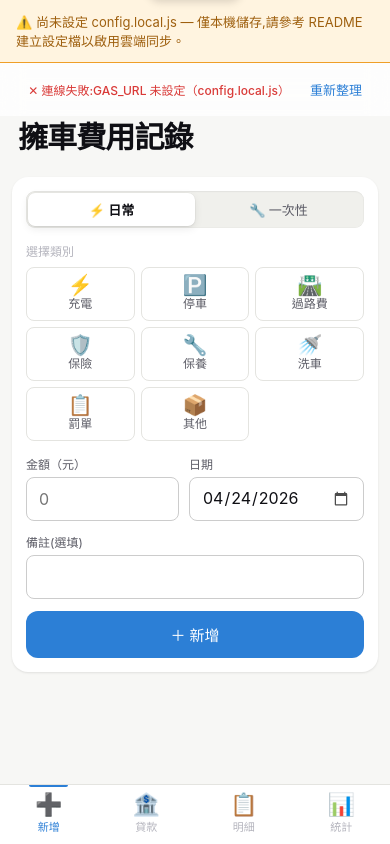
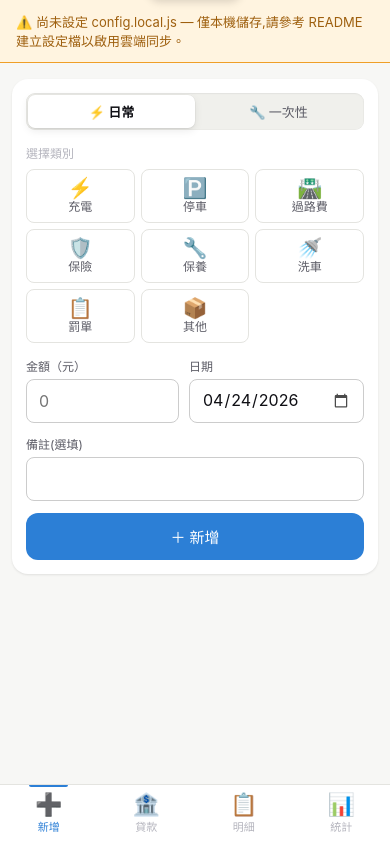
Before and after one commit to kmes6817/ev-tracker, a website with bundled scripts: page index.html in a window 390 px wide. Built offline with nearby package versions, Linux system fonts and the light colour scheme.

Commit message:
feat(ui): remove persistent top bar (title + sync status)
Per user request — the sticky header felt cluttered on mobile first screen.

- Removed: .sync-bar (title + sync msg + reload button) + .large-title
- Replacement: sync state now surfaces via toast on errors; successful
  sync is silent. Manual refresh remains as pull-to-refresh.
- #sync-msg kept as visually-hidden role=status live region so screen
  readers still hear 'loaded', 'syncing', 'error' transitions.
- Removed associated CSS (~80 lines) and scroll-throttle IIFE.
- body now has padding-top: env(safe-area-inset-top) so iPhone notch
  doesn't overlap content.

Net: content starts ~44px higher on first screen. SW cache v12.

```diff
--- a/css/app.css
+++ b/css/app.css
@@ -118,6 +118,7 @@ body {
 body {
   max-width: 520px;
   margin: 0 auto;
+  padding-top: env(safe-area-inset-top);
   padding-bottom: calc(72px + env(safe-area-inset-bottom));
   min-height: 100vh;
   min-height: 100dvh;
@@ -155,77 +156,8 @@ button {
   border: 0;
 }
 
-/* ---------- Sync bar (navigation bar) ---------- */
-.sync-bar {
-  display: flex;
-  align-items: center;
-  justify-content: space-between;
-  gap: 8px;
-  padding: 8px 16px;
-  background: var(--surface);
-  border-bottom: 0.5px solid transparent;
-  position: sticky;
-  top: 0;
-  z-index: 50;
-  min-height: 44px;
-  transition:
-    border-color 0.2s,
-    background 0.2s;
-}
-.sync-bar.scrolled {
-  border-bottom-color: var(--border);
-}
-.sync-bar .compact-title {
-  font-size: 15px;
-  font-weight: var(--w-bold);
-  letter-spacing: var(--tr-tight);
-  color: var(--text);
-  opacity: 0;
-  transform: translateY(6px);
-  transition:
-    opacity 0.2s,
-    transform 0.2s;
-  pointer-events: none;
-  white-space: nowrap;
-  overflow: hidden;
-  text-overflow: ellipsis;
-  flex: 1;
-}
-.sync-bar.scrolled .compact-title {
-  opacity: 1;
-  transform: translateY(0);
-}
-.sync-bar.scrolled .s {
-  display: none;
-}
-.sync-bar .s {
-  font-size: 12px;
-  font-weight: 500;
-  transition: opacity 0.2s;
-}
-.sync-bar button {
-  font-size: 13px;
-  color: var(--primary);
-  background: none;
-  border: none;
-  font-weight: 500;
-  padding: 8px 12px;
-  min-height: 36px;
-  flex-shrink: 0;
-}
-
-/* ---------- Large Title (iOS-style) ---------- */
-.large-title {
-  padding: 4px 18px 6px;
-  background: var(--bg);
-}
-.large-title h1 {
-  font-size: 30px;
-  font-weight: var(--w-bold);
-  letter-spacing: -0.03em;
-  color: var(--text);
-  line-height: 1.15;
-}
+/* Top chrome (sync bar + large title) removed — content starts at top;
+   manual sync is via pull-to-refresh, sync state surfaces via toast. */
 
 /* ---------- Stats ---------- */
 .stats {
@@ -1247,8 +1179,6 @@ body.sheet-open #tab-add::before {
   margin: 6px auto 14px;
 }
 body.sheet-open .nav,
-body.sheet-open .sync-bar,
-body.sheet-open .large-title,
 body.sheet-open .stats {
   /* keep behind backdrop — don't hide (keeps layout stable on close) */
   pointer-events: none;
@@ -1442,15 +1372,6 @@ body.sheet-open .stats {
   border-radius: 0 0 2px 2px;
 }
 
-/* ---------- Sync bar — glass blur ---------- */
-@supports (backdrop-filter: blur(12px)) {
-  .sync-bar {
-    background: color-mix(in srgb, var(--surface) 78%, transparent);
-    backdrop-filter: saturate(180%) blur(12px);
-    -webkit-backdrop-filter: saturate(180%) blur(12px);
-  }
-}
-
 /* ---------- Pull to refresh ---------- */
 .ptr {
   position: fixed;
--- a/index.html
+++ b/index.html
@@ -21,14 +21,10 @@
   </head>
   <body>
     <div id="ptr" class="ptr" aria-hidden="true">⟳ 下拉同步</div>
-    <header class="sync-bar" id="sync-bar">
-      <span class="compact-title" id="compact-title">擁車費用記錄</span>
-      <span class="s" id="sync-msg" style="color: var(--text-ghost)">○ 初始化</span>
-      <button type="button" data-action="reload" aria-label="重新整理">重新整理</button>
-    </header>
-    <div class="large-title" id="large-title">
-      <h1>擁車費用記錄</h1>
-    </div>
+    <!-- Sync status is now surface-only via toasts (no persistent top bar).
+         Kept #sync-msg as an off-screen ARIA live region so screen readers
+         still hear sync state changes. Manual reload = pull down. -->
+    <span id="sync-msg" class="visually-hidden" role="status" aria-live="polite">○ 初始化</span>
 
     <section class="stats" id="stats" aria-label="統計摘要"></section>
 
--- a/js/app.js
+++ b/js/app.js
@@ -123,16 +123,12 @@ const app = {
   },
 
   setSync(status, msg) {
-    const colors = {
-      idle: 'var(--text-ghost)',
-      loading: 'var(--warn-text)',
-      ok: 'var(--success)',
-      error: 'var(--danger)',
-    };
+    // Persistent top bar removed — status updates the off-screen live region
+    // (for screen readers) and surfaces errors as toasts.
     const icons = { idle: '○', loading: '⟳', ok: '✓', error: '✕' };
     const el = $('#sync-msg');
-    el.style.color = colors[status];
-    el.textContent = `${icons[status]} ${msg}`;
+    if (el) el.textContent = `${icons[status]} ${msg}`;
+    if (status === 'error') toast(msg, 'error', 3200);
   },
 
   setType(t) {
@@ -912,27 +908,6 @@ document.addEventListener('keydown', (e) => {
   }
 });
 
-// ========== Large-title scroll behaviour ==========
-(function setupScrollTitle() {
-  const bar = document.getElementById('sync-bar');
-  if (!bar) return;
-  let ticking = false;
-  const update = () => {
-    bar.classList.toggle('scrolled', window.scrollY > 32);
-    ticking = false;
-  };
-  window.addEventListener(
-    'scroll',
-    () => {
-      if (!ticking) {
-        requestAnimationFrame(update);
-        ticking = true;
-      }
-    },
-    { passive: true }
-  );
-})();
-
 // ========== Pull-to-refresh ==========
 (function setupPtr() {
   const THRESHOLD = 72;
--- a/sw.js
+++ b/sw.js
@@ -1,5 +1,5 @@
 // Simple cache-first service worker for app shell; network-first for API.
-const CACHE = 'ev-tracker-v11';
+const CACHE = 'ev-tracker-v12';
 const SHELL = [
   './',
   './index.html',
```
